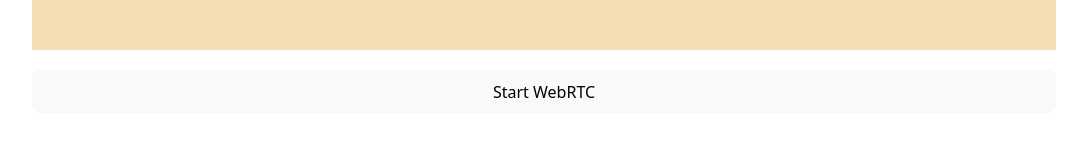
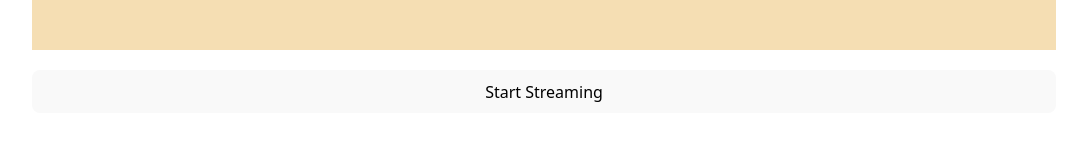
Before and after one commit to lethanhan97/cursor-hackathon-hcmc-2025-cuso-cru, a React (Vite) app: page / in a window 1280 px wide. Shown: the part 603-744 px from the top of the page, without its empty margins (96-1183 px from the left). Built offline with nearby package versions, Linux system fonts and the light colour scheme.

Commit message:
feat: add stop functionality

```diff
--- a/src/App.tsx
+++ b/src/App.tsx
@@ -1,8 +1,11 @@
-import { useRef } from "react";
+import { useRef, useState } from "react";
 import "./App.css";
 
 function App() {
-  const localVideoRef = useRef<HTMLVideoElement>(null);
+  const localVideoRef = useRef<
+    HTMLVideoElement & { srcObject: MediaStream | null }
+  >(null);
+  const [isStreaming, setIsStreaming] = useState(false);
 
   const start = async () => {
     const media = await navigator.mediaDevices.getUserMedia({
@@ -13,7 +16,29 @@
     if (localVideoRef.current) {
       localVideoRef.current.srcObject = media;
     }
+
+    setIsStreaming(true);
   };
+  const stop = async () => {
+    if (localVideoRef.current && localVideoRef.current.srcObject) {
+      const stream = localVideoRef.current.srcObject;
+      const tracks = stream.getTracks();
+
+      tracks.forEach((track) => track.stop());
+
+      localVideoRef.current.srcObject = null;
+    }
+    setIsStreaming(false);
+  };
+
+  const toggle = () => {
+    if (isStreaming) {
+      stop();
+    } else {
+      start();
+    }
+  };
+
   return (
     <section className="app">
       <h1>Bg Muzike CUSO CRU 2025 SUPER COOL</h1>
@@ -24,7 +49,9 @@
         playsInline
         className="preview"
       />
-      <button onClick={start}>Start WebRTC</button>
+      <button onClick={toggle}>
+        {isStreaming ? "Stop Streaming" : "Start Streaming"}
+      </button>
     </section>
   );
 }
```
